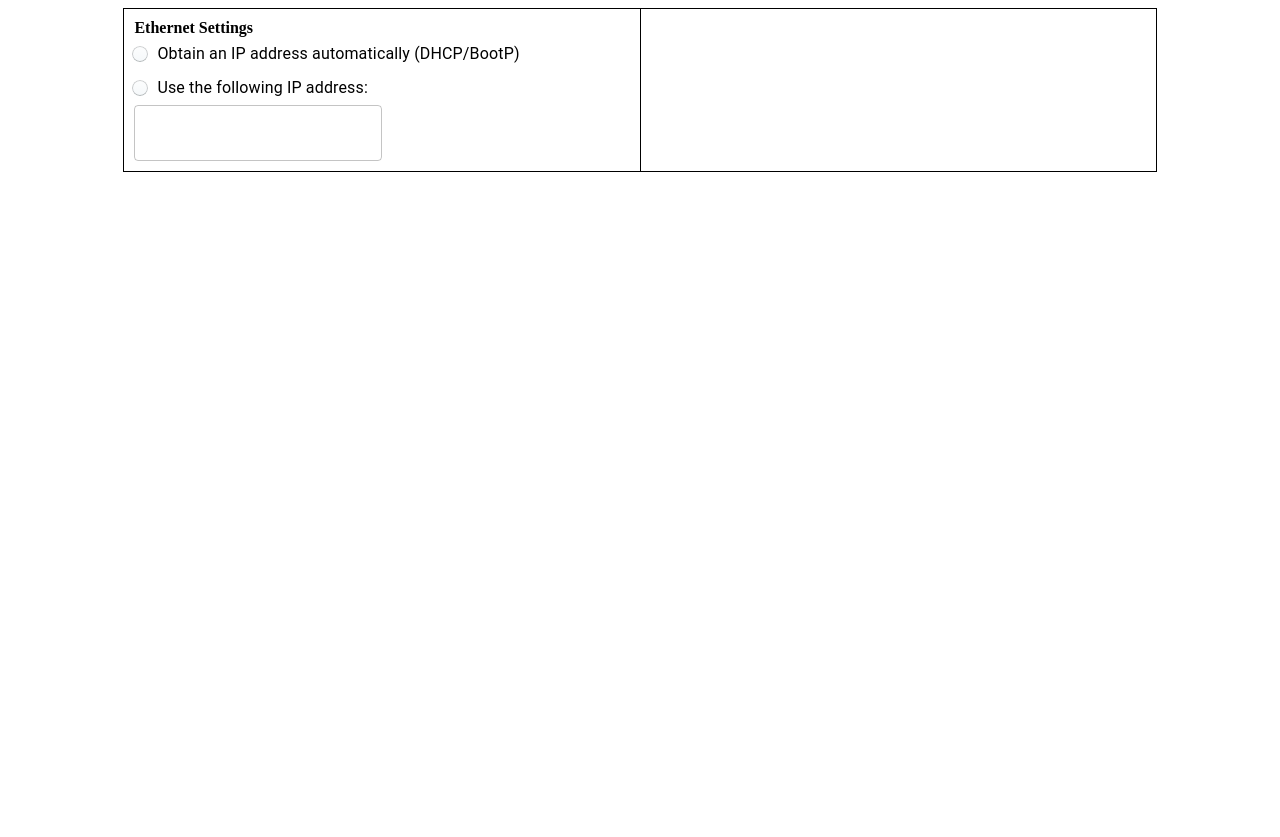
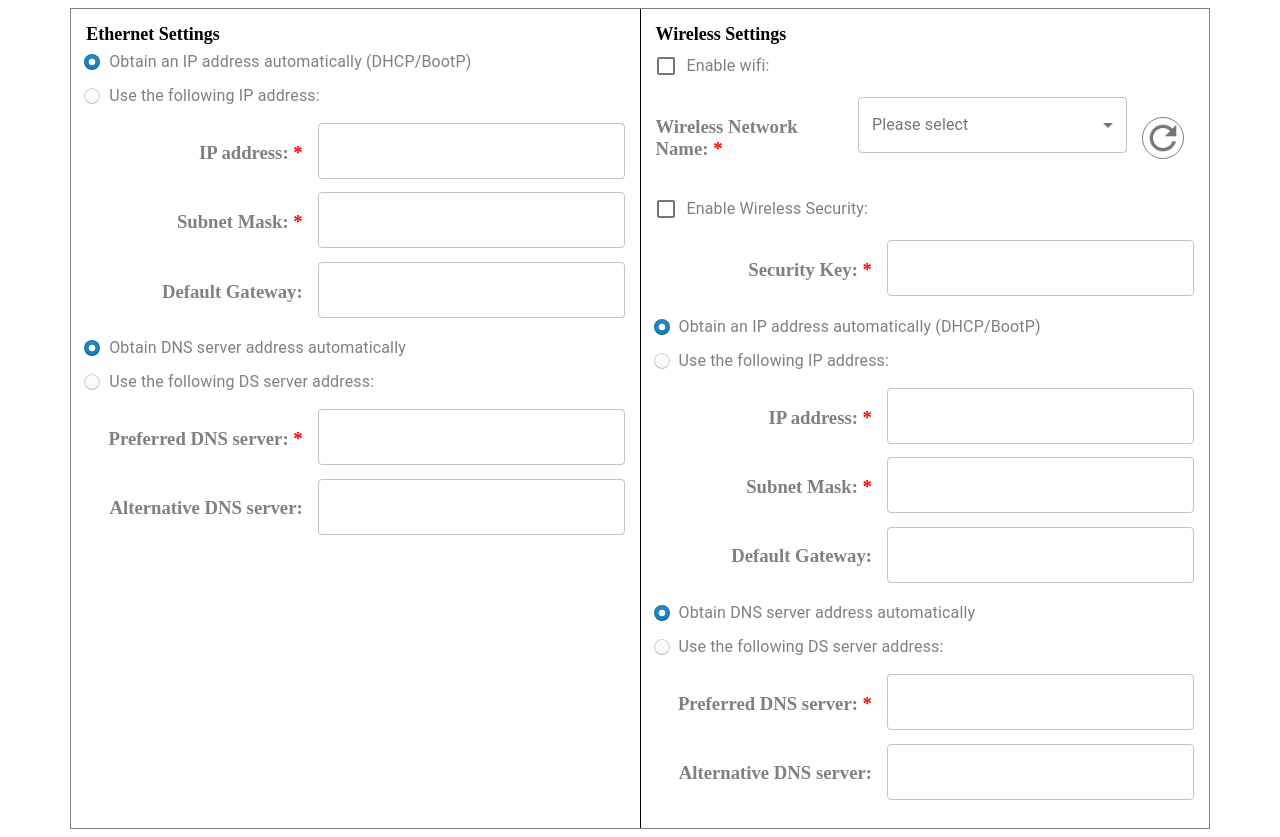
Before and after one commit to Elaray1/form, a React (Create React App) app: page / in a window 1280 px wide. Before the commit the page ends 800 px from the top, so only its background shows below. Built offline with nearby package versions, Linux system fonts and the light colour scheme; no server answers.

Commit message:
feat: add form inputs

```diff
--- a/src/Form/Form.js
+++ b/src/Form/Form.js
@@ -1,40 +1,78 @@
-import React, { useState } from 'react';
-import { TextField } from '@material-ui/core';
+import React, { useState, useEffect } from 'react';
+import { TextField, FormControlLabel, Checkbox, FormControl, InputLabel, Select, MenuItem } from '@material-ui/core';
 import { makeStyles } from '@material-ui/core/styles';
 
-import CustomizedRadios from './radioButtons';
+import EthernetIpRadioButtons from './ethernetIpRadioButtons';
+import EthernetDNSRadioButtons from './ethernetDNSRadioButtons';
+import refreshImg from './refresh_grey.png';
 
 const useStyles = makeStyles({
   form: {
-    width: '80%',
+    display: 'flex',
+    width: '90%',
     margin: '0 auto',
-    padding: '0 10px',
-    border: '1px solid black',
+    border: '1px solid gray',
+    color: 'gray',
     '& p': {
       margin: 0,
-      fontSize: '16px',
+      fontSize: '18px',
       fontWeight: 'bold',
+      color: 'black',
     },
   },
   ethernetSettingsWrapper: {
     width: '50%',
-    padding: '10px 0',
+    padding: '15px',
     borderRight: '1px solid black',
   },
+  inputsGroup: {
+    '& > div': {
+      display: 'flex',
+      justifyContent: 'flex-end',
+      margin: '10px 0',
+    },
+    '& > div > div': {
+      width: '57%',
+      marginLeft: '15px',
+    },
+  },
+  redText: {
+    color: 'red'
+  },
+  wirelessSettingsWrapper: {
+    width: '50%',
+    padding: '15px',
+  },
+  formControl: {
+    width: '60%'
+  },
+  refreshBtn: {
+    width: '40px !important',
+    height: '40px',
+    borderRadius: '50%',
+    border: '1px solid gray',
+    cursor: 'pointer',
+    margin: 'auto 10px',
+  }
 });
 
 const Form = (props) => {
 
   async function getEthernetSettings() {
     const data = await fetch('http://localhost:9000/getInternetSettings').then(res => res.text()).then(res => [JSON.parse(res)] );
-    setEthernetSettings(data);
     return data;
   }
 
-  const [autoEthernetSettings, setEthernetSettings] = useState(getEthernetSettings());
+  const [autoEthernetSettings, setEthernetSettings] = useState([]);
+  const [ipRadioButtonValue, setIpRadioButtonValue] = useState('auto-ip-settings');
+  const [networkName, setNetworkName] = React.useState('');
 
-  const handleChange = (e) => {
-    console.log(e);
+  useEffect(() => {
+    if (autoEthernetSettings.length) setEthernetSettings(getEthernetSettings());
+  }, [autoEthernetSettings]);
+
+  const changeNetworkName = event => {
+    setNetworkName(event.target.value);
   }
 
   const classes = useStyles();
@@ -42,8 +80,100 @@
     <form className={classes.form}>
       <div className={classes.ethernetSettingsWrapper}>
         <p>Ethernet Settings</p>
-        <CustomizedRadios onClick={handleChange} />
-        <TextField id="outlined-basic" variant="outlined" />
+        <EthernetIpRadioButtons onChange={setIpRadioButtonValue} value={ipRadioButtonValue} />
+        <div className={classes.inputsGroup}>
+          <div>
+            <label htmlFor="ip-address"><h3>IP address: <span className={classes.redText}>*</span></h3></label>
+            <TextField id="ip-address" variant="outlined" />
+          </div>
+          <div>
+            <label htmlFor="subnet-mask"><h3>Subnet Mask: <span className={classes.redText}>*</span></h3></label>
+            <TextField id="subnet-mask" variant="outlined" />
+          </div>
+          <div>
+            <label htmlFor="default-gateway"><h3>Default Gateway:</h3></label>
+            <TextField id="default-gateway" variant="outlined" />
+          </div>
+        </div>
+        <EthernetDNSRadioButtons />
+        <div className={classes.inputsGroup}>
+          <div>
+            <label htmlFor="dns-server"><h3>Preferred DNS server: <span className={classes.redText}>*</span></h3></label>
+            <TextField id="dns-server" variant="outlined" />
+          </div>
+          <div>
+            <label htmlFor="alt-dns-server"><h3>Alternative DNS server:</h3></label>
+            <TextField id="alt-dns-server" variant="outlined" />
+          </div>
+        </div>
+      </div>
+      <div className={classes.wirelessSettingsWrapper}>
+        <p>Wireless Settings</p>
+        <FormControlLabel
+            value="enable-wife"
+            control={<Checkbox color="primary" />}
+            label="Enable wifi:"
+            labelPlacement="end"
+          />
+          <div className={classes.inputsGroup}>
+            <div>
+              <h3>Wireless Network Name: <span className={classes.redText}>*</span></h3>
+              <FormControl variant="outlined" className={classes.formControl}>
+                <InputLabel id="demo-simple-select-outlined-label">
+                  Please select
+                </InputLabel>
+                <Select
+                  labelId="demo-simple-select-outlined-label"
+                  id="demo-simple-select-outlined"
+                  value={networkName}
+                  onChange={changeNetworkName}
+                >
+                  <MenuItem value={10}>Ten</MenuItem>
+                  <MenuItem value={20}>Twenty</MenuItem>
+                  <MenuItem value={30}>Thirty</MenuItem>
+                </Select>
+              </FormControl>
+              <div className={classes.refreshBtn} >
+                <img width="40" src={refreshImg} alt="refesh" />
+              </div>
+            </div>
+            <FormControlLabel
+                value="enable-wife"
+                control={<Checkbox color="primary" />}
+                label="Enable Wireless Security:"
+                labelPlacement="end"
+              />
+              <div>
+                <label htmlFor="security-key"><h3>Security Key: <span className={classes.redText}>*</span></h3></label>
+                <TextField id="security-key" variant="outlined" />
+              </div>
+          </div>
+          <EthernetIpRadioButtons onChange={setIpRadioButtonValue} value={ipRadioButtonValue} />
+          <div className={classes.inputsGroup}>
+            <div>
+              <label htmlFor="ip-address"><h3>IP address: <span className={classes.redText}>*</span></h3></label>
+              <TextField id="ip-address" variant="outlined" />
+            </div>
+            <div>
+              <label htmlFor="subnet-mask"><h3>Subnet Mask: <span className={classes.redText}>*</span></h3></label>
+              <TextField id="subnet-mask" variant="outlined" />
+            </div>
+            <div>
+              <label htmlFor="default-gateway"><h3>Default Gateway:</h3></label>
+              <TextField id="default-gateway" variant="outlined" />
+            </div>
+          </div>
+          <EthernetDNSRadioButtons />
+          <div className={classes.inputsGroup}>
+            <div>
+              <label htmlFor="dns-server"><h3>Preferred DNS server: <span className={classes.redText}>*</span></h3></label>
+              <TextField id="dns-server" variant="outlined" />
+            </div>
+            <div>
+              <label htmlFor="alt-dns-server"><h3>Alternative DNS server:</h3></label>
+              <TextField id="alt-dns-server" variant="outlined" />
+            </div>
+          </div>
       </div>
     </form>
   );
--- a/src/Form/radioButtons.js
+++ b/src/Form/ethernetDNSRadioButtons.js
@@ -63,17 +63,17 @@
   );
 }
 
-export default function CustomizedRadios() {
-  const [value, setValue] = React.useState('female');
+export default function EthernetDNSRadioButtons() {
+  const [value, setValue] = React.useState('auto-dns-settings');
 
   const handleChange = event => {
     setValue(event.target.value);
   };
   return (
     <FormControl component="fieldset">
-      <RadioGroup defaultValue="auto-ip-settings" name="customized-radios" value={value} onChange={handleChange}>
-        <FormControlLabel value="auto-ip-settings" control={<StyledRadio />} label="Obtain an IP address automatically (DHCP/BootP)" />
-        <FormControlLabel value="custom-ip-settings" control={<StyledRadio />} label="Use the following IP address:" />
+      <RadioGroup defaultValue="auto-dns-settings" name="customized-radios" value={value} onChange={handleChange}>
+        <FormControlLabel value="auto-dns-settings" control={<StyledRadio />} label="Obtain DNS server address automatically" />
+        <FormControlLabel value="custom-dns-settings" control={<StyledRadio />} label="Use the following DS server address:" />
       </RadioGroup>
     </FormControl>
   );
--- /dev/null
+++ b/src/Form/ethernetIpRadioButtons.js
@@ -0,0 +1,75 @@
+import React from 'react';
+import clsx from 'clsx';
+import { makeStyles } from '@material-ui/core/styles';
+import Radio from '@material-ui/core/Radio';
+import RadioGroup from '@material-ui/core/RadioGroup';
+import FormControlLabel from '@material-ui/core/FormControlLabel';
+import FormControl from '@material-ui/core/FormControl';
+
+const useStyles = makeStyles({
+  root: {
+    '&:hover': {
+      backgroundColor: 'transparent',
+    },
+  },
+  icon: {
+    borderRadius: '50%',
+    width: 16,
+    height: 16,
+    boxShadow: 'inset 0 0 0 1px rgba(16,22,26,.2), inset 0 -1px 0 rgba(16,22,26,.1)',
+    backgroundColor: '#f5f8fa',
+    backgroundImage: 'linear-gradient(180deg,hsla(0,0%,100%,.8),hsla(0,0%,100%,0))',
+    '$root.Mui-focusVisible &': {
+      outline: '2px auto rgba(19,124,189,.6)',
+      outlineOffset: 2,
+    },
+    'input:hover ~ &': {
+      backgroundColor: '#ebf1f5',
+    },
+    'input:disabled ~ &': {
+      boxShadow: 'none',
+      background: 'rgba(206,217,224,.5)',
+    },
+  },
+  checkedIcon: {
+    backgroundColor: '#137cbd',
+    backgroundImage: 'linear-gradient(180deg,hsla(0,0%,100%,.1),hsla(0,0%,100%,0))',
+    '&:before': {
+      display: 'block',
+      width: 16,
+      height: 16,
+      backgroundImage: 'radial-gradient(#fff,#fff 28%,transparent 32%)',
+      content: '""',
+    },
+    'input:hover ~ &': {
+      backgroundColor: '#106ba3',
+    },
+  },
+});
+
+// Inspired by blueprintjs
+function StyledRadio(props) {
+  const classes = useStyles();
+
+  return (
+    <Radio
+      className={classes.root}
+      disableRipple
+      color="default"
+      checkedIcon={<span className={clsx(classes.icon, classes.checkedIcon)} />}
+      icon={<span className={classes.icon} />}
+      {...props}
+    />
+  );
+}
+
+export default function EthernetIpRadioButtons(props) {
+  return (
+    <FormControl component="fieldset">
+      <RadioGroup defaultValue="auto-ip-settings" name="customized-radios" value={props.value} onChange={(event) => {props.onChange(event.target.value)}}>
+        <FormControlLabel value="auto-ip-settings" control={<StyledRadio />} label="Obtain an IP address automatically (DHCP/BootP)" />
+        <FormControlLabel value="custom-ip-settings" control={<StyledRadio />} label="Use the following IP address:" />
+      </RadioGroup>
+    </FormControl>
+  );
+}
```
Also changed, not shown: src/Form/refresh_grey.png (added).
